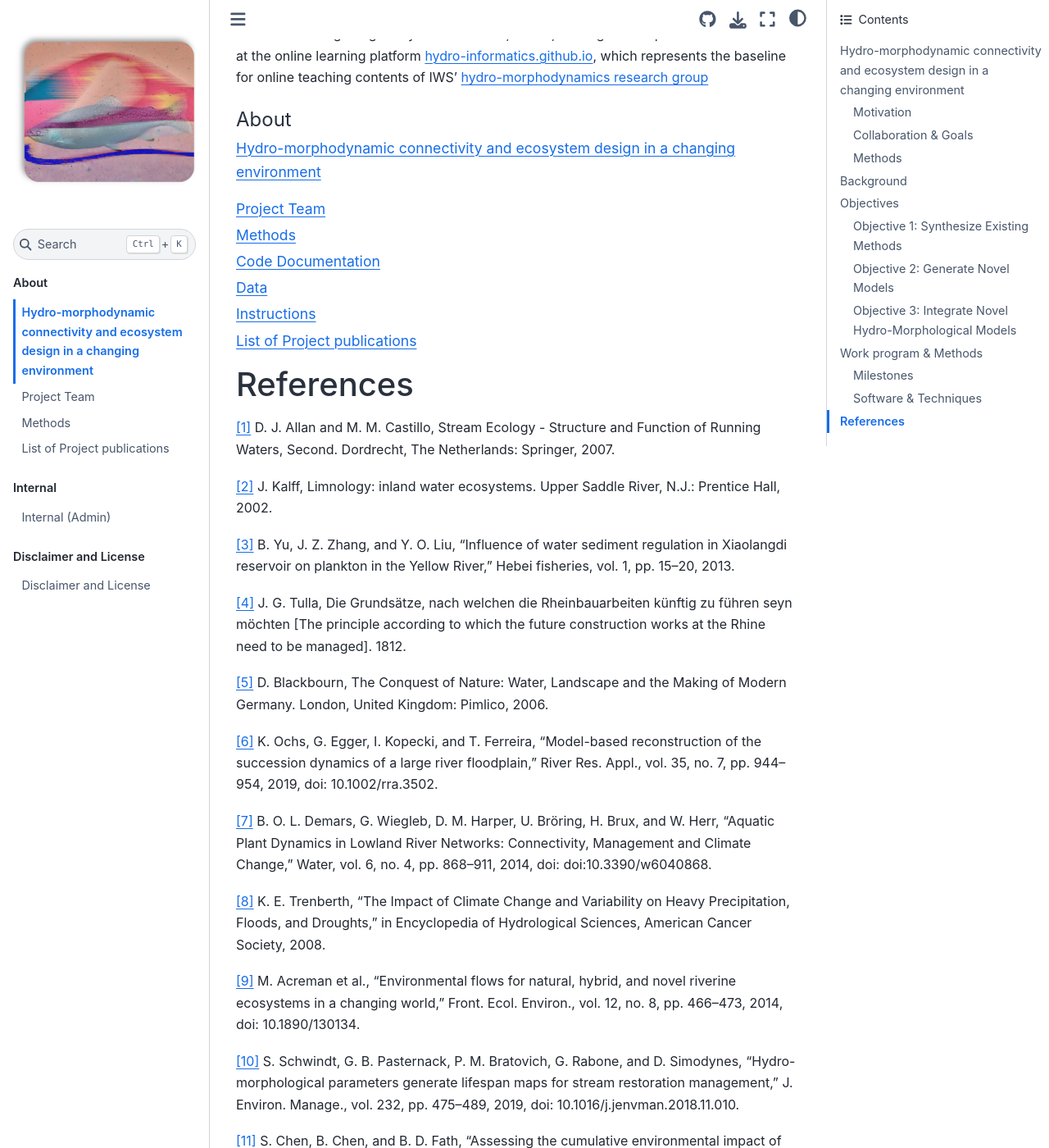
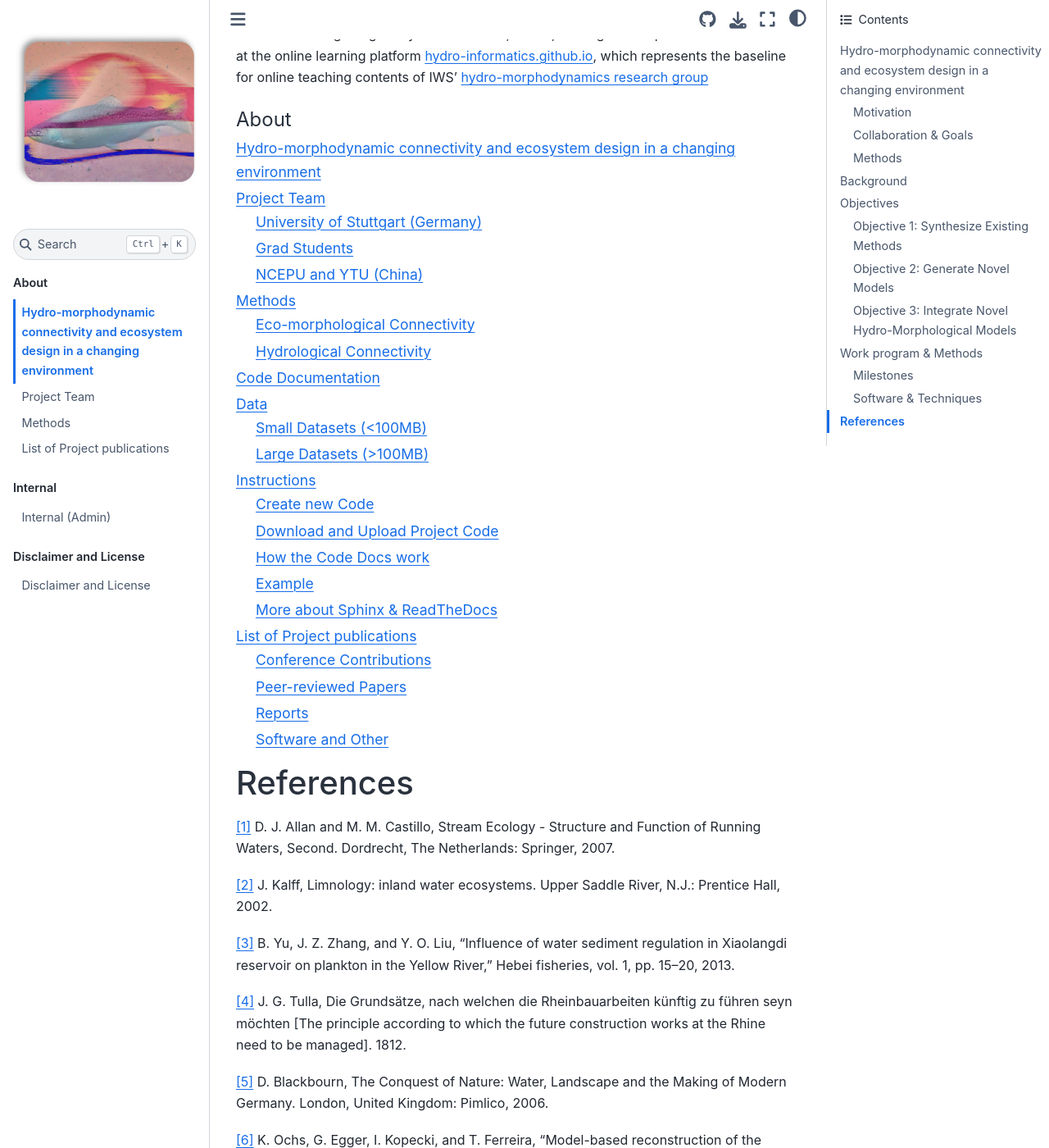
Before and after one commit to sschwindt/econnect, a Sphinx documentation site: the page built from docs/index.rst, in a window 1280 px wide and 1400 px high, scrolled down 9637 px. Shown: the whole window at 82% size. Built offline with Sphinx 7.4.7 and the Sphinx Book theme 1.1.4, drawn with Linux system fonts in a browser that asks for light colours; pages that are not in the unit, such as notebooks, are missing from menus; some of the changed lines change nothing that is shown.

Commit message:
added repo information

```diff
--- a/docs/index.rst
+++ b/docs/index.rst
@@ -140,9 +140,6 @@
 
     self
 
-.. toctree::
-    :titlesonly:
-
     :caption: Project Team
     team
 
```
